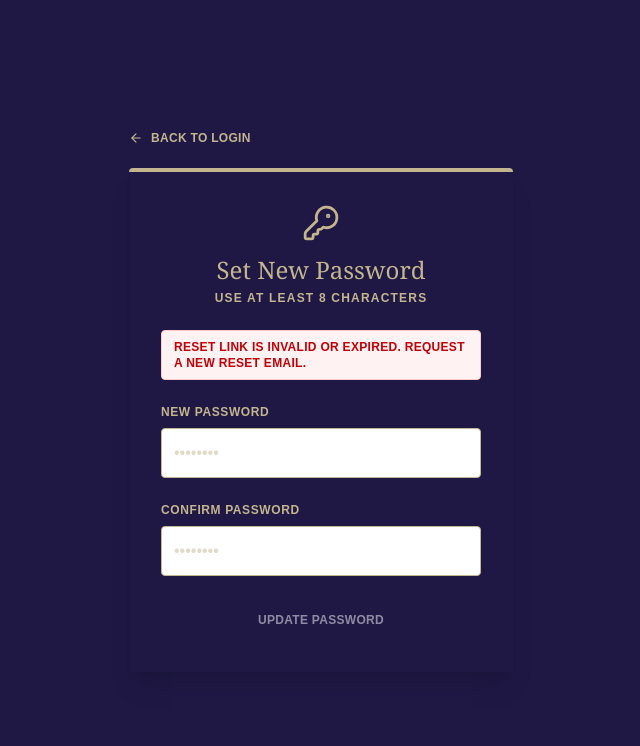
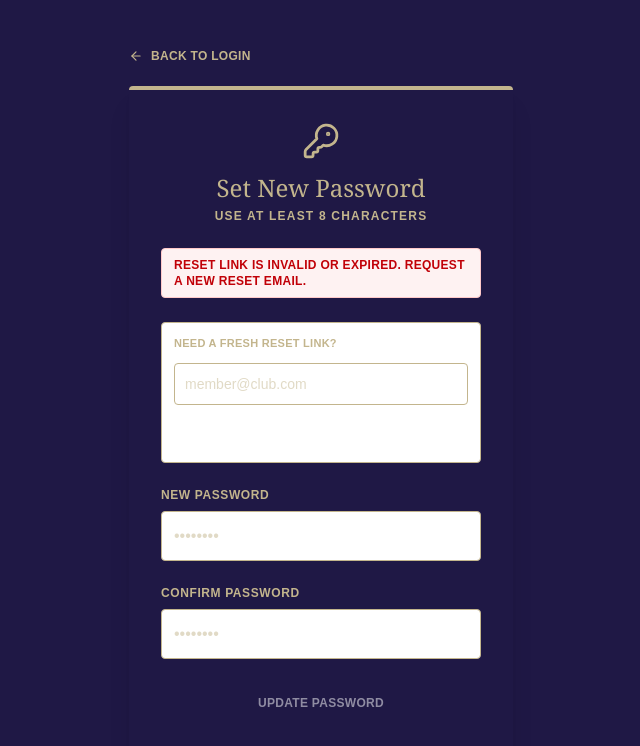
Before and after one commit to house7784/golf-trip-app, a Next.js app: page /login/reset-password in a window 1280 px wide. Shown: the top 746 px of the page, without its empty margins (319-959 px from the left). Built offline with nearby package versions, Linux system fonts and the light colour scheme; no server answers.

Commit message:
feat: add resend password reset link functionality with user feedback

```diff
--- a/app/login/reset-password/page.tsx
+++ b/app/login/reset-password/page.tsx
@@ -11,6 +11,9 @@ function ResetPasswordContent() {
   const searchParams = useSearchParams()
   const [password, setPassword] = useState('')
   const [confirmPassword, setConfirmPassword] = useState('')
+  const [resendEmail, setResendEmail] = useState('')
+  const [resendStatus, setResendStatus] = useState('')
+  const [isResending, setIsResending] = useState(false)
   const [isSubmitting, setIsSubmitting] = useState(false)
   const [ready, setReady] = useState(false)
   const [error, setError] = useState('')
@@ -110,6 +113,30 @@ function ResetPasswordContent() {
     }, 900)
   }
 
+  const handleResend = async (e: React.FormEvent<HTMLFormElement>) => {
+    e.preventDefault()
+    setResendStatus('')
+
+    const email = resendEmail.trim()
+    if (!email) {
+      setResendStatus('Enter your email first.')
+      return
+    }
+
+    setIsResending(true)
+    const { error: resetError } = await supabase.auth.resetPasswordForEmail(email, {
+      redirectTo: `${window.location.origin}/login/reset-password`,
+    })
+    setIsResending(false)
+
+    if (resetError) {
+      setResendStatus(`Could not send reset email: ${resetError.message}`)
+      return
+    }
+
+    setResendStatus('New reset link sent. Check your email.')
+  }
+
   return (
     <main className="min-h-screen flex flex-col items-center justify-center p-6 bg-club-cream text-club-navy">
       <div className="w-full max-w-sm mb-4">
@@ -135,6 +162,35 @@ function ResetPasswordContent() {
         {error && (
           <div className="rounded-sm border border-red-200 bg-red-50 text-red-700 px-3 py-2 text-xs font-bold uppercase tracking-wide">
             {error}
+          </div>
+        )}
+
+        {!ready && (
+          <div className="rounded-sm border border-club-gold/30 bg-white px-3 py-3 space-y-3">
+            <p className="text-[11px] font-bold uppercase tracking-wide text-club-navy/80">
+              Need a fresh reset link?
+            </p>
+            <form onSubmit={handleResend} className="space-y-2">
+              <input
+                type="email"
+                value={resendEmail}
+                onChange={(e) => setResendEmail(e.target.value)}
+                placeholder="member@club.com"
+                className="w-full bg-white border border-club-gold/40 p-2.5 rounded-sm text-sm focus:outline-none focus:border-club-navy transition-colors"
+                disabled={isResending}
+                required
+              />
+              <button
+                type="submit"
+                disabled={isResending}
+                className="w-full bg-club-navy text-white py-2.5 px-3 rounded-sm text-[11px] font-bold uppercase tracking-wide disabled:opacity-50"
+              >
+                {isResending ? 'Sending...' : 'Send New Reset Link'}
+              </button>
+            </form>
+            {resendStatus && (
+              <p className="text-[11px] font-semibold text-club-navy/80">{resendStatus}</p>
+            )}
           </div>
         )}
 
--- a/app/page.tsx
+++ b/app/page.tsx
@@ -9,11 +9,16 @@ import Link from 'next/link'
 export default async function Home({
   searchParams,
 }: {
-  searchParams?: Promise<{ join?: string }>
+  searchParams?: Promise<{ join?: string; error?: string; error_code?: string; error_description?: string }>
 }) {
   const supabase = await createClient()
   const query = await searchParams
   const joinStatus = query?.join
+
+  if (query?.error === 'access_denied' || query?.error_code === 'otp_expired') {
+    const reason = encodeURIComponent('Reset link expired. Please request a new password reset email.')
+    redirect(`/login/reset-password?error=${reason}`)
+  }
 
   // 1. Check if the user is logged in
   const { data: { user } } = await supabase.auth.getUser()
```
